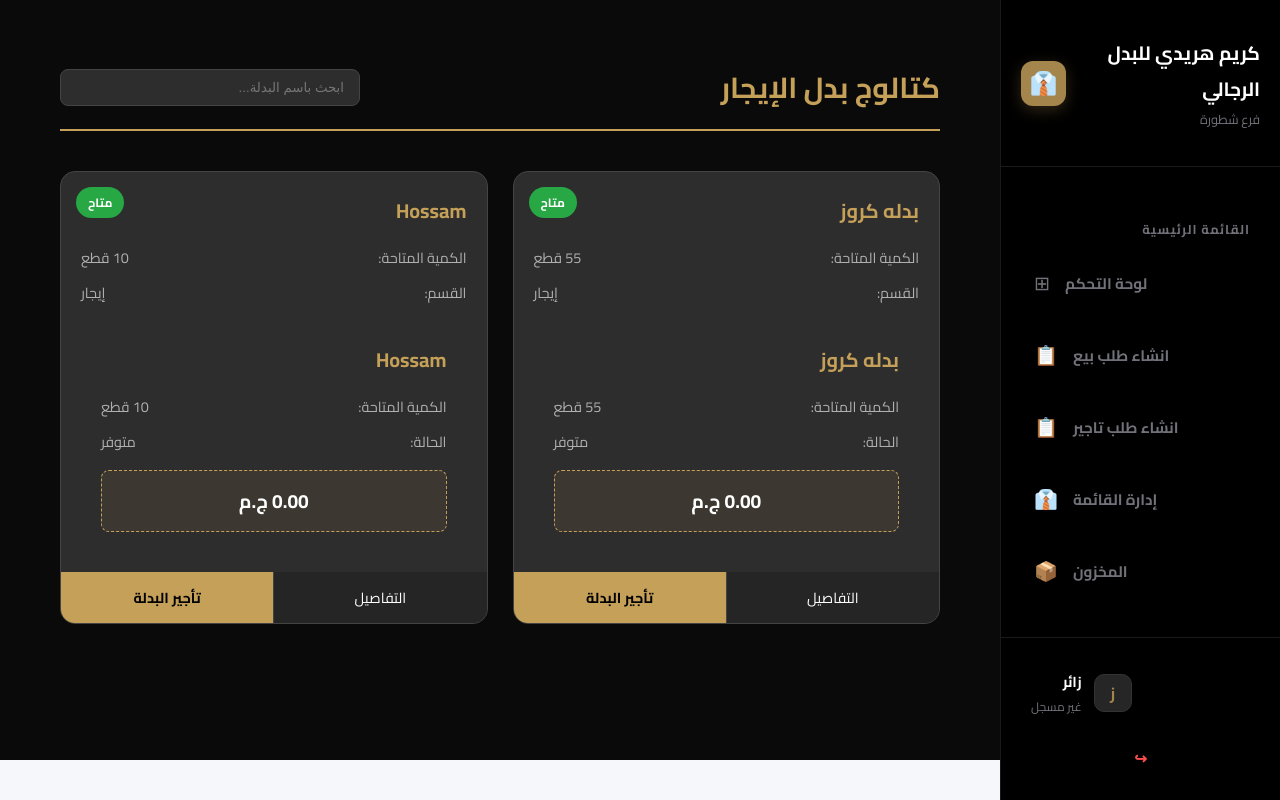
After one commit to aahmed19982000/suit_system, a Django app: page /pos/rental_items/ in a window 1280 px wide. The commit adds this page. Run offline with Django 5.2, Linux system fonts and the light colour scheme; data comes from the database, SQL or seed files in the repository; both versions use the stored data as it was after the commit.

Commit message:
استكمال pos  الايج

```diff
--- a/pos/urls.py
+++ b/pos/urls.py
@@ -31,6 +31,7 @@ urlpatterns = [
     path('rental/checkout/', views.rental_checkout, name='rental_checkout'),
     path('create_customer_ajax/', views.create_customer_ajax, name='create_customer_ajax'),
     path('search-customer/', views.search_customer, name='search_customer'),
+    path('rental_items/', views.all_rental_items, name='all_rental_items'),
 
 
 
--- a/pos/views.py
+++ b/pos/views.py
@@ -594,29 +594,67 @@ def create_customer_ajax(request):
 
 
 def pos_rental_page(request):
+    # جلب العناصر المتاحة للإيجار فقط والتي بها مخزون
     products = InventoryItem.objects.filter(is_rental=True, quantity__gt=0)
-    customers = Customer.objects.all()
+    customers = Customer.objects.all().order_by('-id') # ترتيب الأحدث أولاً
     return render(request, 'pos/rental_pos.html', {
         'products': products,
         'customers': customers
     })
 
-@csrf_exempt
 def rental_checkout(request):
     if request.method == "POST":
-        data = json.loads(request.body)
-        customer = get_object_or_404(Customer, pk=data.get('customer_id'))
-        item = get_object_or_404(InventoryItem, pk=data.get('item_id'))
+        try:
+            data = json.loads(request.body)
 
-        rental_order = RentalOrder.objects.create(
-            customer=customer,
-            item=item,
-            rental_date=datetime.strptime(data.get('rental_date'), "%Y-%m-%d").date(),
-            return_date=datetime.strptime(data.get('return_date'), "%Y-%m-%d").date(),
-            total_price=float(data.get('total_price')),
-            deposit_amount=float(data.get('deposit') or 0),
-            notes=data.get('notes', ''),
-            status='booked'
-        )
-        return JsonResponse({'status': 'success', 'rental_order_id': rental_order.id})
-    return JsonResponse({'status': 'error', 'message': 'Invalid request'})
+            # 1. التأكد من وجود البيانات الأساسية
+            customer_id = data.get('customer_id')
+            item_id = data.get('item_id')
+            if not customer_id or not item_id:
+                return JsonResponse({'status': 'error', 'message': 'بيانات العميل أو البدلة ناقصة'}, status=400)
+
+            customer = get_object_or_404(Customer, pk=customer_id)
+            item = get_object_or_404(InventoryItem, pk=item_id)
+
+            # 2. تحويل وتجهيز الأرقام مع التعامل مع القيم الفارغة
+            total_price = float(data.get('total_price') or 0)
+            deposit_amount = float(data.get('deposit') or 0)
+
+            # 3. تحويل التواريخ
+            rental_date = datetime.strptime(data.get('rental_date'), "%Y-%m-%d").date()
+            return_date = datetime.strptime(data.get('return_date'), "%Y-%m-%d").date()
+
+            # 4. إنشاء سجل الحجز
+            rental_order = RentalOrder.objects.create(
+                customer=customer,
+                item=item,
+                rental_date=rental_date,
+                return_date=return_date,
+                total_price=total_price,
+                deposit_amount=deposit_amount,
+                notes=data.get('notes', ''),
+                status='booked'
+            )
+
+            # 5. (اختياري) تحديث الكمية في المخزن
+            # item.quantity -= 1
+            # item.save()
+
+            return JsonResponse({
+                'status': 'success',
+                'rental_order_id': rental_order.id,
+                'message': 'تم الحجز بنجاح'
+            })
+
+        except ValueError:
+            return JsonResponse({'status': 'error', 'message': 'خطأ في تنسيق البيانات الرقمية أو التواريخ'}, status=400)
+        except Exception as e:
+            return JsonResponse({'status': 'error', 'message': str(e)}, status=500)
+
+    return JsonResponse({'status': 'error', 'message': 'طلب غير صالح'}, status=405)
+
+
+def all_rental_items(request):
+    # جلب العناصر المخصصة للإيجار فقط
+    items = InventoryItem.objects.filter(is_rental=True).order_by('-id')
+    return render(request, 'pos/rental_items_list.html', {'items': items})
--- /dev/null
+++ b/static/css/rental_items.css
@@ -0,0 +1,156 @@
+:root {
+    --gold: #c5a059;
+    --dark-bg: #1a1a1a;
+    --card-bg: #2d2d2d;
+    --text-gray: #b0b0b0;
+    --transition: all 0.3s ease;
+}
+
+.rental-container {
+    padding: 30px;
+    direction: rtl;
+}
+
+.page-header {
+    display: flex;
+    justify-content: space-between;
+    align-items: center;
+    margin-bottom: 40px;
+    border-bottom: 2px solid var(--gold);
+    padding-bottom: 15px;
+}
+
+.page-header h2 {
+    color: var(--gold);
+    margin: 0;
+    font-size: 1.8rem;
+}
+
+/* صندوق البحث */
+.search-wrapper {
+    position: relative;
+    width: 300px;
+}
+
+.search-wrapper input {
+    width: 100%;
+    padding: 10px 15px;
+    background: var(--card-bg);
+    border: 1px solid #444;
+    border-radius: 8px;
+    color: white;
+    outline: none;
+    transition: var(--transition);
+}
+
+.search-wrapper input:focus {
+    border-color: var(--gold);
+    box-shadow: 0 0 8px rgba(197, 160, 89, 0.2);
+}
+
+/* شبكة عرض البدلات */
+.inventory-grid {
+    display: grid;
+    grid-template-columns: repeat(auto-fill, minmax(280px, 1fr));
+    gap: 25px;
+}
+
+.item-card {
+    background: var(--card-bg);
+    border-radius: 15px;
+    overflow: hidden;
+    border: 1px solid #444;
+    transition: var(--transition);
+    position: relative;
+    display: flex;
+    flex-direction: column;
+}
+
+.item-card:hover {
+    transform: translateY(-8px);
+    border-color: var(--gold);
+    box-shadow: 0 10px 20px rgba(0,0,0,0.4);
+}
+
+/* شارات الحالة */
+.status-badge {
+    position: absolute;
+    top: 15px;
+    left: 15px;
+    padding: 4px 12px;
+    border-radius: 20px;
+    font-size: 0.75rem;
+    font-weight: bold;
+    z-index: 2;
+}
+
+.available { background: #28a745; color: white; }
+.out-of-stock { background: #dc3545; color: white; }
+
+/* معلومات البدلة */
+.item-body {
+    padding: 20px;
+    flex-grow: 1;
+}
+
+.suit-title {
+    display: block;
+    font-size: 1.25rem;
+    color: var(--gold);
+    margin-bottom: 15px;
+    font-weight: bold;
+}
+
+.suit-details {
+    margin-bottom: 15px;
+}
+
+.detail-item {
+    display: flex;
+    justify-content: space-between;
+    color: var(--text-gray);
+    margin-bottom: 8px;
+    font-size: 0.9rem;
+}
+
+.price-box {
+    background: rgba(197, 160, 89, 0.1);
+    border: 1px dashed var(--gold);
+    border-radius: 8px;
+    padding: 12px;
+    text-align: center;
+    color: white;
+    font-size: 1.2rem;
+    font-weight: bold;
+}
+
+/* أزرار التحكم */
+.card-footer {
+    display: grid;
+    grid-template-columns: 1fr 1fr;
+    gap: 1px;
+    background: #444;
+}
+
+.card-footer a, .card-footer button {
+    background: #252525;
+    color: white;
+    border: none;
+    padding: 12px;
+    text-align: center;
+    text-decoration: none;
+    font-size: 0.9rem;
+    cursor: pointer;
+    transition: var(--transition);
+}
+
+.card-footer a:hover {
+    background: var(--gold);
+    color: black;
+}
+
+.btn-rent {
+    background: var(--gold) !important;
+    color: black !important;
+    font-weight: bold;
+}
--- /dev/null
+++ b/templates/pos/rental_items_list.html
@@ -0,0 +1,91 @@
+{% extends 'base.html' %}
+{% load static %}
+
+{% block title %}كتالوج بدل الإيجار{% endblock %}
+
+{% block extra_css %}
+<link rel="stylesheet" href="{% static 'css/rental_items.css' %}">
+{% endblock %}
+
+{% block content %}
+<div class="rental-container">
+    <header class="page-header">
+        <h2><i class="fas fa-suit"></i> كتالوج بدل الإيجار</h2>
+
+        <div class="search-wrapper">
+            <input type="text" id="suitSearch" placeholder="ابحث باسم البدلة..." onkeyup="filterSuits()">
+        </div>
+    </header>
+
+    <div class="inventory-grid" id="suitGrid">
+        {% for item in items %}
+        <div class="item-card" data-name="{{ item.name|lower }}">
+            {% if item.quantity > 0 %}
+                <span class="status-badge available">متاح</span>
+            {% else %}
+                <span class="status-badge out-of-stock">غير متوفر</span>
+            {% endif %}
+
+            <div class="item-body">
+                <span class="suit-title">{{ item.name }}</span>
+
+                <div class="suit-details">
+                    <div class="detail-item">
+                        <span>الكمية المتاحة:</span>
+                        <span>{{ item.quantity }} قطع</span>
+                    </div>
+                    <div class="detail-item">
+                        <span>القسم:</span>
+                        <span>إيجار</span>
+                    </div>
+                </div>
+
+                <div class="item-body">
+                    <span class="suit-title">{{ item.name }}</span>
+
+                    <div class="suit-details">
+                        <div class="detail-item">
+                            <span>الكمية المتاحة:</span>
+                            <span>{{ item.quantity }} قطع</span>
+                        </div>
+                        <div class="detail-item">
+                            <span>الحالة:</span>
+                            <span>{% if item.quantity > 0 %}متوفر{% else %}نفذ من المخزن{% endif %}</span>
+                        </div>
+                    </div>
+
+                    <div class="price-box">
+                        {{ item.price|default:"0.00" }} ج.م
+                    </div>
+                </div>
+            </div>
+
+            <div class="card-footer">
+                <a href="#">التفاصيل</a>
+                <a href="{% url 'pos_rental_page' %}" class="btn-rent">تأجير البدلة</a>
+            </div>
+        </div>
+        {% empty %}
+        <div style="grid-column: 1/-1; text-align: center; padding: 50px; color: var(--text-gray);">
+            <h3>لا توجد بدل متاحة في هذا القسم حالياً</h3>
+        </div>
+        {% endfor %}
+    </div>
+</div>
+
+<script>
+    function filterSuits() {
+        const input = document.getElementById('suitSearch').value.toLowerCase();
+        const cards = document.querySelectorAll('.item-card');
+
+        cards.forEach(card => {
+            const name = card.getAttribute('data-name');
+            if (name.includes(input)) {
+                card.style.display = "flex";
+            } else {
+                card.style.display = "none";
+            }
+        });
+    }
+</script>
+{% endblock %}
```
Also changed, not shown: static/css/pos_rental.css (added, +192 -0 lines), templates/pos/rental_pos.html (+122 -90 lines), db.sqlite3.
